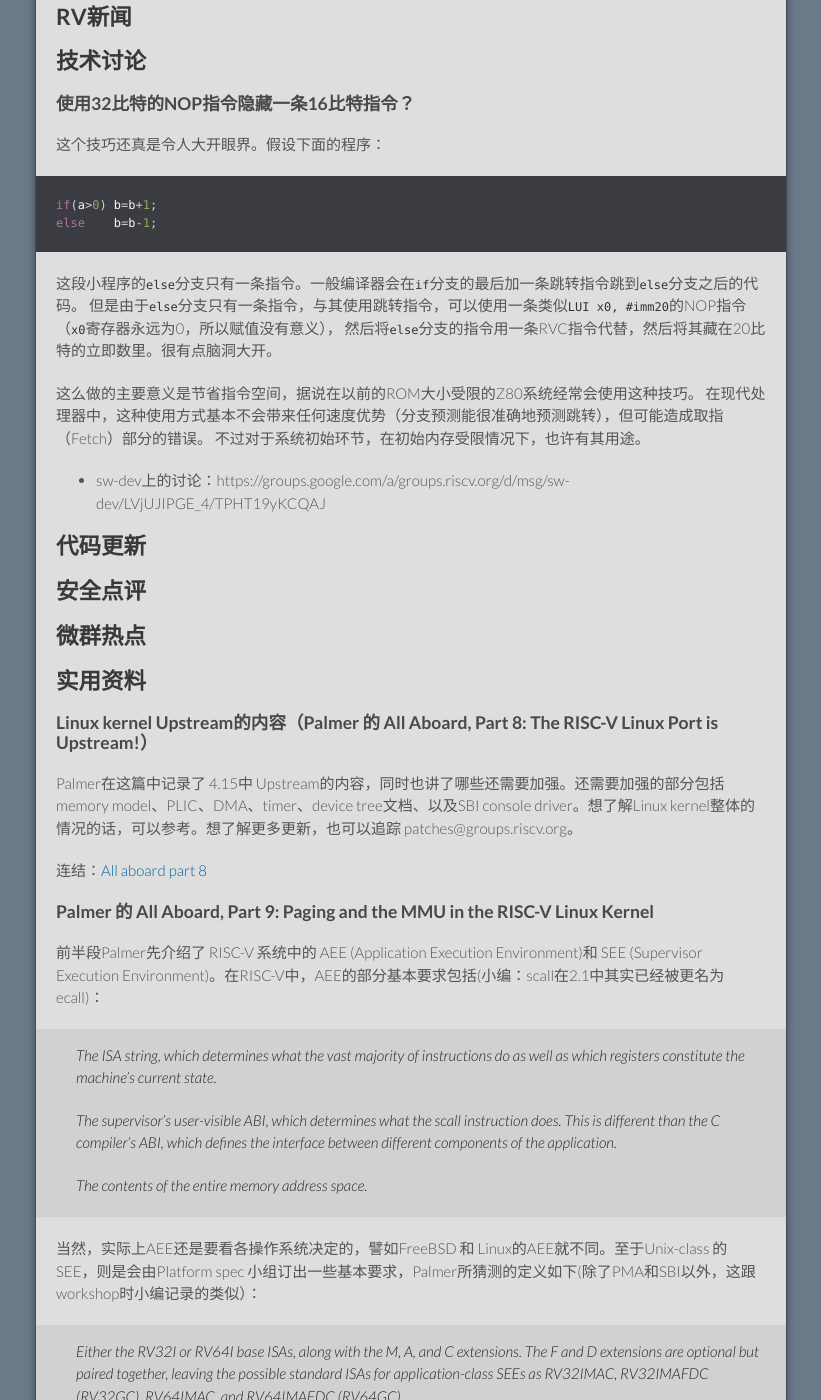
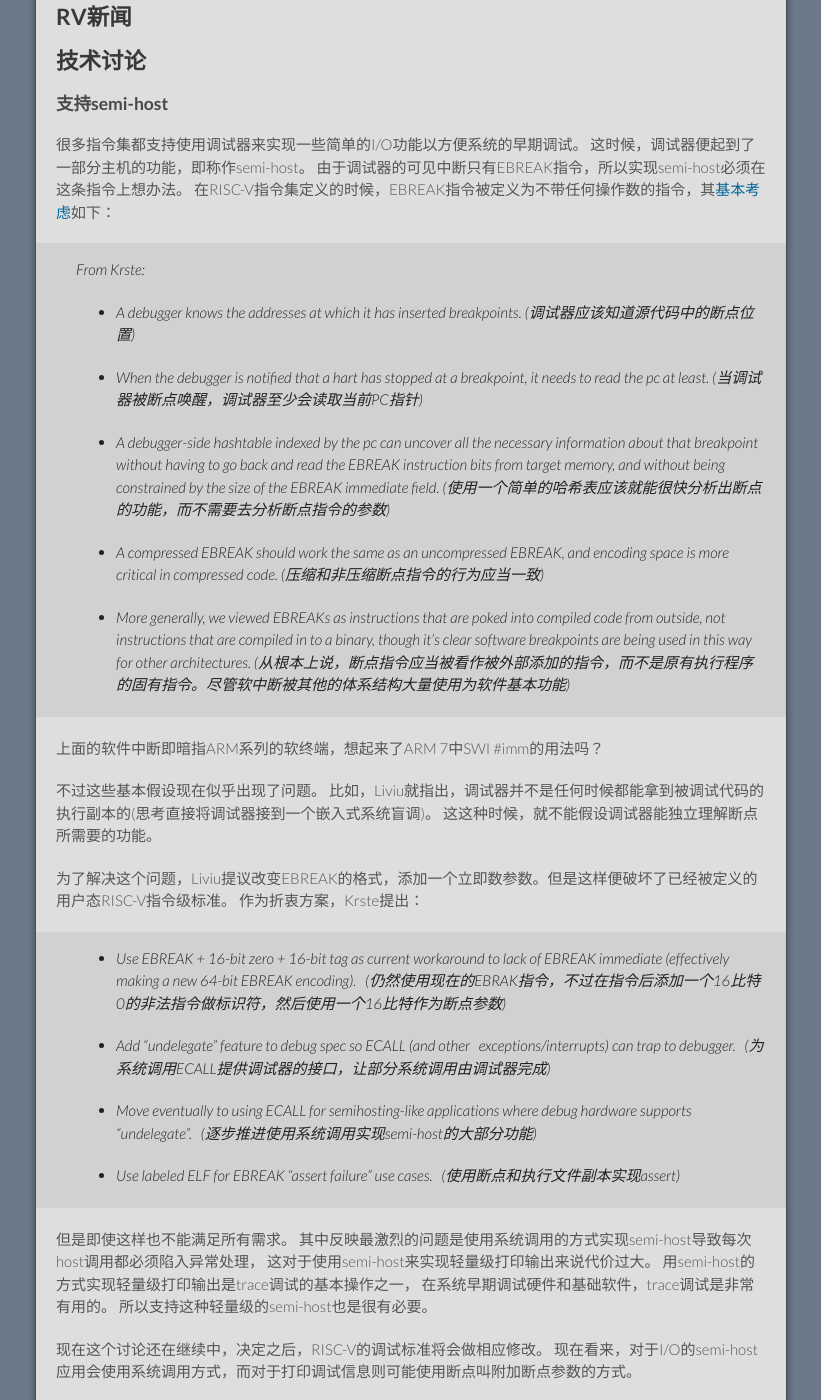
Before and after one commit to cnrv/home, a Jekyll site: the page built from bi-week-rpts/2018-01-04.md, in a window 1280 px wide and 1400 px high, scrolled down 234 px. Shown: the whole window, without its empty margins (229-1050 px from the left). Built offline with Jekyll 4.4.1, drawn with Linux system fonts in a browser that asks for light colours; Markdown is read by kramdown in place of the engine named in the settings; comment, search, counter and statistics services are not loaded; our own code applies the rules of GitHub Pages for plain Markdown files; some of the changed text lies outside the part shown.

Commit message:
support semi-host

```diff
--- a/bi-week-rpts/2018-01-04.md
+++ b/bi-week-rpts/2018-01-04.md
@@ -11,6 +11,74 @@ layout: default
 
 
 ## 技术讨论
+
+### 支持semi-host
+
+很多指令集都支持使用调试器来实现一些简单的I/O功能以方便系统的早期调试。
+这时候，调试器便起到了一部分主机的功能，即称作semi-host。
+由于调试器的可见中断只有EBREAK指令，所以实现semi-host必须在这条指令上想办法。
+在RISC-V指令集定义的时候，EBREAK指令被定义为不带任何操作数的指令，其[基本考虑](https://groups.google.com/a/groups.riscv.org/d/msg/isa-dev/1Su9Z7L18qM/zP_Yy5dRBQAJ)如下：
+
+> From Krste:
+>
+> - A debugger knows the addresses at which it has inserted breakpoints.
+>   (调试器应该知道源代码中的断点位置)
+>
+> - When the debugger is notified that a hart has stopped at a
+>   breakpoint, it needs to read the pc at least.
+>   (当调试器被断点唤醒，调试器至少会读取当前PC指针)
+>
+> - A debugger-side hashtable indexed by the pc can uncover all the
+>   necessary information about that breakpoint without having to go
+>   back and read the EBREAK instruction bits from target memory, and
+>   without being constrained by the size of the EBREAK immediate field.
+>   (使用一个简单的哈希表应该就能很快分析出断点的功能，而不需要去分析断点指令的参数)
+>
+> - A compressed EBREAK should work the same as an uncompressed EBREAK,
+>   and encoding space is more critical in compressed code.
+>   (压缩和非压缩断点指令的行为应当一致)
+>
+> - More generally, we viewed EBREAKs as instructions that are poked
+>   into compiled code from outside, not instructions that are compiled
+>   in to a binary, though it's clear software breakpoints are being
+>   used in this way for other architectures.
+>   (从根本上说，断点指令应当被看作被外部添加的指令，而不是原有执行程序的固有指令。尽管软中断被其他的体系结构大量使用为软件基本功能)
+
+上面的软件中断即暗指ARM系列的软终端，想起来了ARM 7中SWI \#imm的用法吗？
+
+不过这些基本假设现在似乎出现了问题。
+比如，Liviu就指出，调试器并不是任何时候都能拿到被调试代码的执行副本的(思考直接将调试器接到一个嵌入式系统盲调)。
+这这种时候，就不能假设调试器能独立理解断点所需要的功能。
+
+为了解决这个问题，Liviu提议改变EBREAK的格式，添加一个立即数参数。但是这样便破坏了已经被定义的用户态RISC-V指令级标准。
+作为折衷方案，Krste提出：
+
+> - Use EBREAK + 16-bit zero + 16-bit tag as current workaround to lack
+>   of EBREAK immediate (effectively making a new 64-bit EBREAK encoding).
+>   (仍然使用现在的EBRAK指令，不过在指令后添加一个16比特0的非法指令做标识符，然后使用一个16比特作为断点参数)
+>
+> - Add "undelegate" feature to debug spec so ECALL (and other
+>   exceptions/interrupts) can trap to debugger.
+>   (为系统调用ECALL提供调试器的接口，让部分系统调用由调试器完成)
+>
+> - Move eventually to using ECALL for semihosting-like applications
+>   where debug hardware supports "undelegate".
+>   (逐步推进使用系统调用实现semi-host的大部分功能)
+>
+> - Use labeled ELF for EBREAK "assert failure" use cases.
+>   (使用断点和执行文件副本实现assert)
+
+但是即使这样也不能满足所有需求。
+其中反映最激烈的问题是使用系统调用的方式实现semi-host导致每次host调用都必须陷入异常处理，
+这对于使用semi-host来实现轻量级打印输出来说代价过大。
+用semi-host的方式实现轻量级打印输出是trace调试的基本操作之一，
+在系统早期调试硬件和基础软件，trace调试是非常有用的。
+所以支持这种轻量级的semi-host也是很有必要。
+
+现在这个讨论还在继续中，决定之后，RISC-V的调试标准将会做相应修改。
+现在看来，对于I/O的semi-host应用会使用系统调用方式，而对于打印调试信息则可能使用断点叫附加断点参数的方式。
+
+相关讨论：https://groups.google.com/a/groups.riscv.org/d/msg/isa-dev/1Su9Z7L18qM/QCDxYoCCBwAJ
 
 ### 使用32比特的NOP指令隐藏一条16比特指令？
 
```
